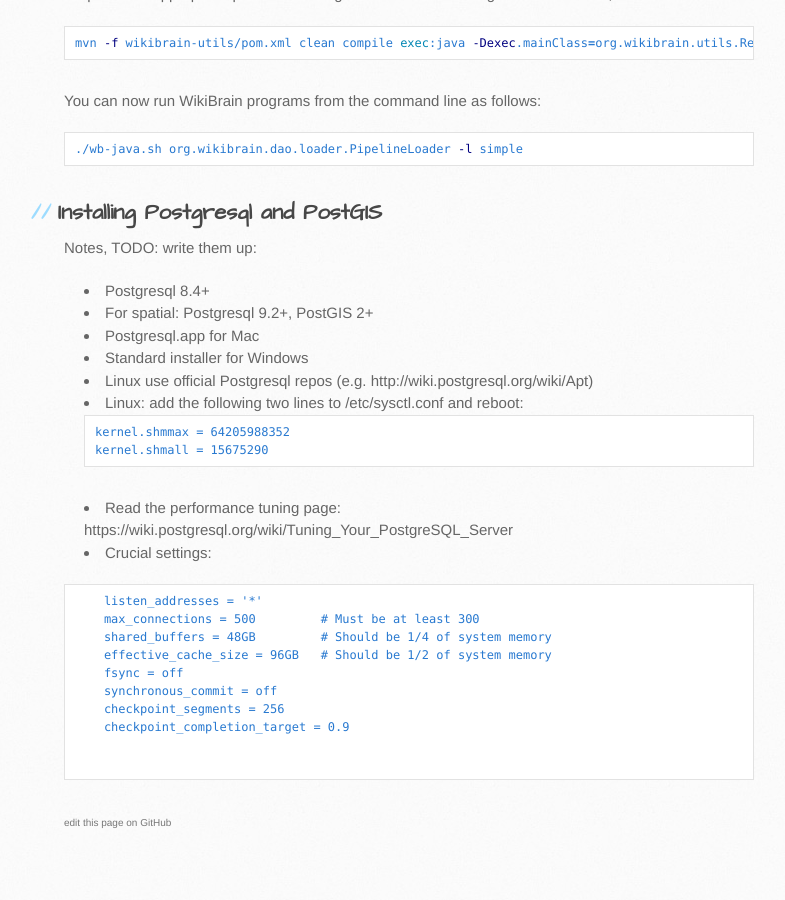
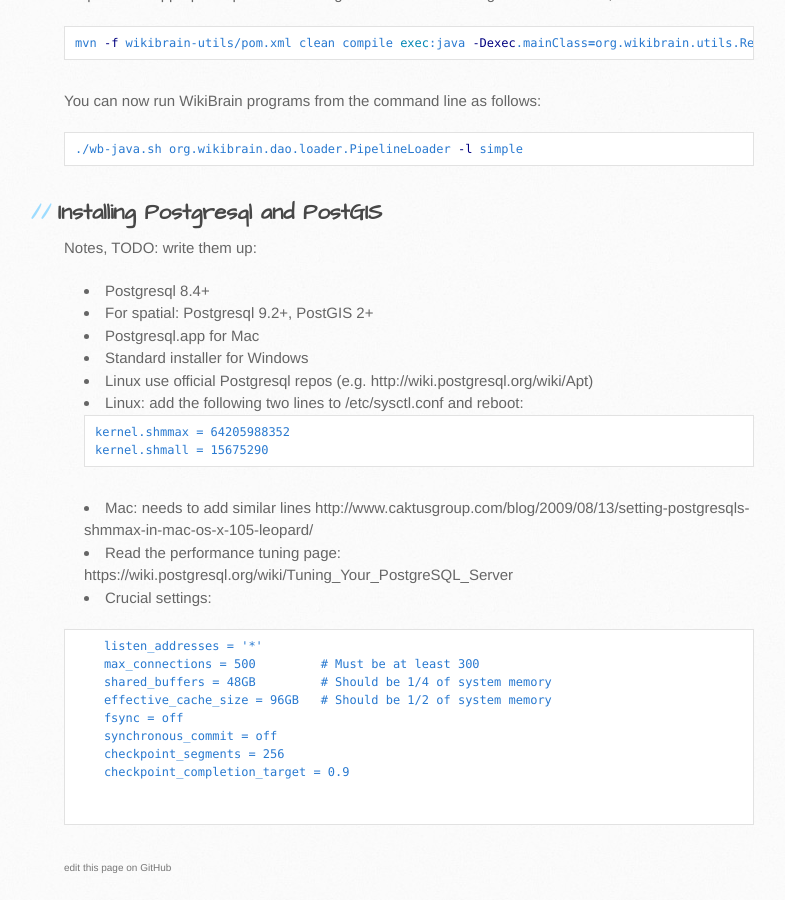
Before and after one commit to shilad/wikibrain, a Jekyll site: the page built from tutorial/installation.md, in a window 1280 px wide and 900 px high, scrolled down 1965 px. Shown: the whole window, without its empty margins (106-891 px from the left). Built offline with Jekyll 4.4.1, drawn with Linux system fonts in a browser that asks for light colours; nearby versions of some CDN libraries; Markdown is read by kramdown in place of the engine named in the settings; before the commit the page ends 2820 px from its top, so only the background shows below that.

Commit message:
Update installation.md

````diff
--- a/tutorial/installation.md
+++ b/tutorial/installation.md
@@ -100,6 +100,7 @@
 kernel.shmmax = 64205988352
 kernel.shmall = 15675290
 ```
+ * Mac: needs to add similar lines http://www.caktusgroup.com/blog/2009/08/13/setting-postgresqls-shmmax-in-mac-os-x-105-leopard/
  * Read the performance tuning page: https://wiki.postgresql.org/wiki/Tuning_Your_PostgreSQL_Server
  * Crucial settings:
 
````
